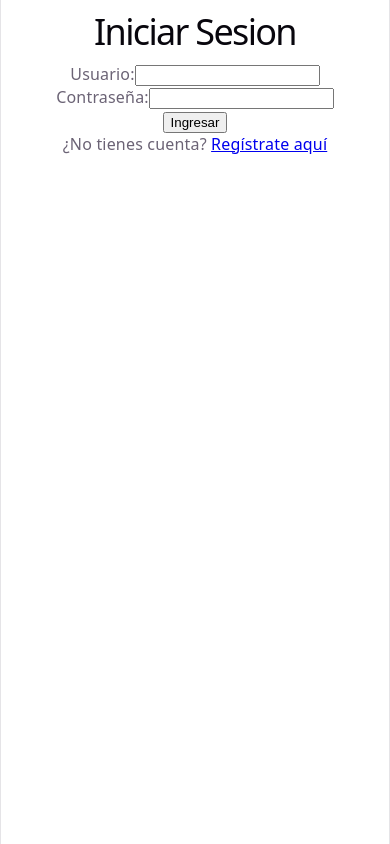
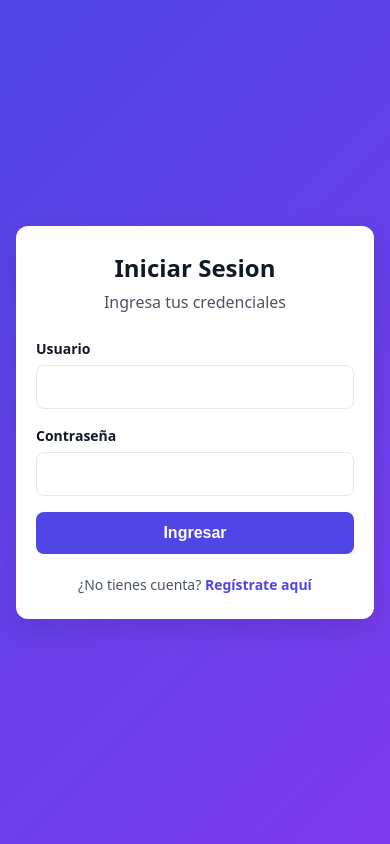
Before and after one commit to Lopezzz10/Registro-y-JWT-en-React, a React (Vite) app: page /login in a window 390 px wide. Built offline with nearby package versions, Linux system fonts and the light colour scheme.

Commit message:
agregar estilos responsive para login y registro

```diff
--- a/src/index.css
+++ b/src/index.css
@@ -1,111 +1,170 @@
 :root {
-  --text: #6b6375;
-  --text-h: #08060d;
-  --bg: #fff;
-  --border: #e5e4e7;
-  --code-bg: #f4f3ec;
-  --accent: #aa3bff;
-  --accent-bg: rgba(170, 59, 255, 0.1);
-  --accent-border: rgba(170, 59, 255, 0.5);
-  --social-bg: rgba(244, 243, 236, 0.5);
-  --shadow:
-    rgba(0, 0, 0, 0.1) 0 10px 15px -3px, rgba(0, 0, 0, 0.05) 0 4px 6px -2px;
+  --text: #4b5563;
+  --text-h: #111827;
+  --bg: #f3f4f6;
+  --card: #ffffff;
+  --border: #e5e7eb;
+  --accent: #4f46e5;
+  --accent-hover: #4338ca;
+  --error-bg: #fef2f2;
+  --error: #b91c1c;
+  --ok-bg: #ecfdf5;
+  --ok: #047857;
+  --shadow: 0 10px 25px rgba(0, 0, 0, 0.1);
 
-  --sans: system-ui, 'Segoe UI', Roboto, sans-serif;
-  --heading: system-ui, 'Segoe UI', Roboto, sans-serif;
-  --mono: ui-monospace, Consolas, monospace;
-
-  font: 18px/145% var(--sans);
-  letter-spacing: 0.18px;
-  color-scheme: light dark;
+  font-family: system-ui, 'Segoe UI', Roboto, sans-serif;
+  font-size: 16px;
+  line-height: 1.5;
   color: var(--text);
   background: var(--bg);
-  font-synthesis: none;
-  text-rendering: optimizeLegibility;
-  -webkit-font-smoothing: antialiased;
-  -moz-osx-font-smoothing: grayscale;
-
-  @media (max-width: 1024px) {
-    font-size: 16px;
-  }
 }
 
-@media (prefers-color-scheme: dark) {
-  :root {
-    --text: #9ca3af;
-    --text-h: #f3f4f6;
-    --bg: #16171d;
-    --border: #2e303a;
-    --code-bg: #1f2028;
-    --accent: #c084fc;
-    --accent-bg: rgba(192, 132, 252, 0.15);
-    --accent-border: rgba(192, 132, 252, 0.5);
-    --social-bg: rgba(47, 48, 58, 0.5);
-    --shadow:
-      rgba(0, 0, 0, 0.4) 0 10px 15px -3px, rgba(0, 0, 0, 0.25) 0 4px 6px -2px;
-  }
-
-  #social .button-icon {
-    filter: invert(1) brightness(2);
-  }
+* {
+  box-sizing: border-box;
 }
 
 body {
   margin: 0;
-}
-
-#root {
-  width: 1126px;
-  max-width: 100%;
-  margin: 0 auto;
-  text-align: center;
-  border-inline: 1px solid var(--border);
-  min-height: 100svh;
-  display: flex;
-  flex-direction: column;
-  box-sizing: border-box;
+  min-height: 100vh;
 }
 
 h1,
 h2 {
-  font-family: var(--heading);
-  font-weight: 500;
   color: var(--text-h);
+  font-weight: 600;
 }
 
-h1 {
-  font-size: 56px;
-  letter-spacing: -1.68px;
-  margin: 32px 0;
-  @media (max-width: 1024px) {
-    font-size: 36px;
-    margin: 20px 0;
-  }
-}
-h2 {
-  font-size: 24px;
-  line-height: 118%;
-  letter-spacing: -0.24px;
-  margin: 0 0 8px;
-  @media (max-width: 1024px) {
-    font-size: 20px;
-  }
-}
 p {
   margin: 0;
 }
 
-code,
-.counter {
-  font-family: var(--mono);
-  display: inline-flex;
-  border-radius: 4px;
+.auth-page {
+  min-height: 100vh;
+  display: flex;
+  align-items: center;
+  justify-content: center;
+  padding: 16px;
+  background: linear-gradient(135deg, #4f46e5 0%, #7c3aed 100%);
+}
+
+.auth-card {
+  width: 100%;
+  max-width: 420px;
+  background: var(--card);
+  border-radius: 16px;
+  padding: 32px;
+  box-shadow: var(--shadow);
+}
+
+.auth-card h1 {
+  margin: 0 0 4px;
+  font-size: 28px;
+  text-align: center;
+}
+
+.auth-sub {
+  text-align: center;
+  margin-bottom: 24px;
+  color: var(--text);
+}
+
+.form-group {
+  display: flex;
+  flex-direction: column;
+  margin-bottom: 16px;
+  text-align: left;
+}
+
+.form-group label {
+  margin-bottom: 6px;
+  font-size: 14px;
+  font-weight: 600;
   color: var(--text-h);
 }
 
-code {
-  font-size: 15px;
-  line-height: 135%;
-  padding: 4px 8px;
-  background: var(--code-bg);
+.form-group input,
+.form-group select {
+  width: 100%;
+  padding: 12px 14px;
+  font-size: 16px;
+  color: var(--text-h);
+  background: #fff;
+  border: 1px solid var(--border);
+  border-radius: 8px;
+  outline: none;
+  transition: border-color 0.2s, box-shadow 0.2s;
 }
+
+.form-group input:focus,
+.form-group select:focus {
+  border-color: var(--accent);
+  box-shadow: 0 0 0 3px rgba(79, 70, 229, 0.2);
+}
+
+.btn {
+  width: 100%;
+  padding: 12px;
+  font-size: 16px;
+  font-weight: 600;
+  color: #fff;
+  background: var(--accent);
+  border: none;
+  border-radius: 8px;
+  cursor: pointer;
+  transition: background 0.2s;
+}
+
+.btn:hover:not(:disabled) {
+  background: var(--accent-hover);
+}
+
+.btn:disabled {
+  opacity: 0.6;
+  cursor: not-allowed;
+}
+
+.msg {
+  padding: 10px 12px;
+  margin-bottom: 16px;
+  border-radius: 8px;
+  font-size: 14px;
+}
+
+.msg-error {
+  color: var(--error);
+  background: var(--error-bg);
+  border: 1px solid #fecaca;
+}
+
+.msg-exito {
+  color: var(--ok);
+  background: var(--ok-bg);
+  border: 1px solid #a7f3d0;
+}
+
+.auth-link {
+  margin-top: 20px;
+  text-align: center;
+  font-size: 14px;
+}
+
+.auth-link a {
+  color: var(--accent);
+  font-weight: 600;
+  text-decoration: none;
+}
+
+.auth-link a:hover {
+  text-decoration: underline;
+}
+
+@media (max-width: 480px) {
+  .auth-card {
+    padding: 24px 20px;
+    border-radius: 12px;
+  }
+
+  .auth-card h1 {
+    font-size: 24px;
+  }
+}
--- a/src/pages/Login.jsx
+++ b/src/pages/Login.jsx
@@ -40,13 +40,16 @@ function Login() {
     };
 
     return (
-        <div>
+        <div className="auth-page">
+            <div className="auth-card">
                 <h1>Iniciar Sesion</h1>
+                <p className="auth-sub">Ingresa tus credenciales</p>
 
                 <form onSubmit={manejarSubmit}>
-                <div>
-                    <label>Usuario:</label>
+                    <div className="form-group">
+                        <label htmlFor="username">Usuario</label>
                         <input
+                            id="username"
                             type="text"
                             value={username}
                             onChange={(e) => setUsername(e.target.value)}
@@ -54,9 +57,10 @@ function Login() {
                         />
                     </div>
 
-                <div>
-                    <label>Contraseña:</label>
+                    <div className="form-group">
+                        <label htmlFor="password">Contraseña</label>
                         <input
+                            id="password"
                             type="password"
                             value={password}
                             onChange={(e) => setPassword(e.target.value)}
@@ -64,13 +68,15 @@ function Login() {
                         />
                     </div>
 
-                {err && <p>{err}</p>}
+                    {err && <p className="msg msg-error">{err}</p>}
 
-                <button type="submit">Ingresar</button>
+                    <button type="submit" className="btn">Ingresar</button>
                 </form>
-            <p>
+
+                <p className="auth-link">
                     ¿No tienes cuenta? <Link to="/registrar">Regístrate aquí</Link>
                 </p>
+            </div>
         </div>
     );
 }
--- a/src/pages/Registrar.jsx
+++ b/src/pages/Registrar.jsx
@@ -48,13 +48,16 @@ function Registrar() {
     };
 
     return (
-        <div>
-            <h1>Registrar Usuario</h1>
+        <div className="auth-page">
+            <div className="auth-card">
+                <h1>Crear Cuenta</h1>
+                <p className="auth-sub">Regístrate para acceder al sistema</p>
 
                 <form onSubmit={manejarSubmit}>
-                <div>
-                    <label>Usuario:</label>
+                    <div className="form-group">
+                        <label htmlFor="username">Usuario</label>
                         <input
+                            id="username"
                             type="text"
                             value={username}
                             onChange={(e) => setUsername(e.target.value)}
@@ -62,9 +65,10 @@ function Registrar() {
                         />
                     </div>
 
-                <div>
-                    <label>Contraseña:</label>
+                    <div className="form-group">
+                        <label htmlFor="password">Contraseña</label>
                         <input
+                            id="password"
                             type="password"
                             value={password}
                             onChange={(e) => setPassword(e.target.value)}
@@ -72,23 +76,28 @@ function Registrar() {
                         />
                     </div>
 
-                <div>
-                    <label>Rol:</label>
-                    <select value={rol} onChange={(e) => setRol(e.target.value)}>
+                    <div className="form-group">
+                        <label htmlFor="rol">Rol</label>
+                        <select
+                            id="rol"
+                            value={rol}
+                            onChange={(e) => setRol(e.target.value)}
+                        >
                             <option value="USER">USER</option>
                             <option value="ADMIN">ADMIN</option>
                         </select>
                     </div>
 
-                {err && <p style={{ color: 'red' }}>{err}</p>}
-                {exito && <p style={{ color: 'green' }}>{exito}</p>}
+                    {err && <p className="msg msg-error">{err}</p>}
+                    {exito && <p className="msg msg-exito">{exito}</p>}
 
-                <button type="submit">Registrar</button>
+                    <button type="submit" className="btn">Registrar</button>
                 </form>
 
-            <p>
+                <p className="auth-link">
                     ¿Ya tienes cuenta? <Link to="/login">Inicia sesión</Link>
                 </p>
+            </div>
         </div>
     );
 }
```
Lines whose indentation alone changed are shown as unchanged.
